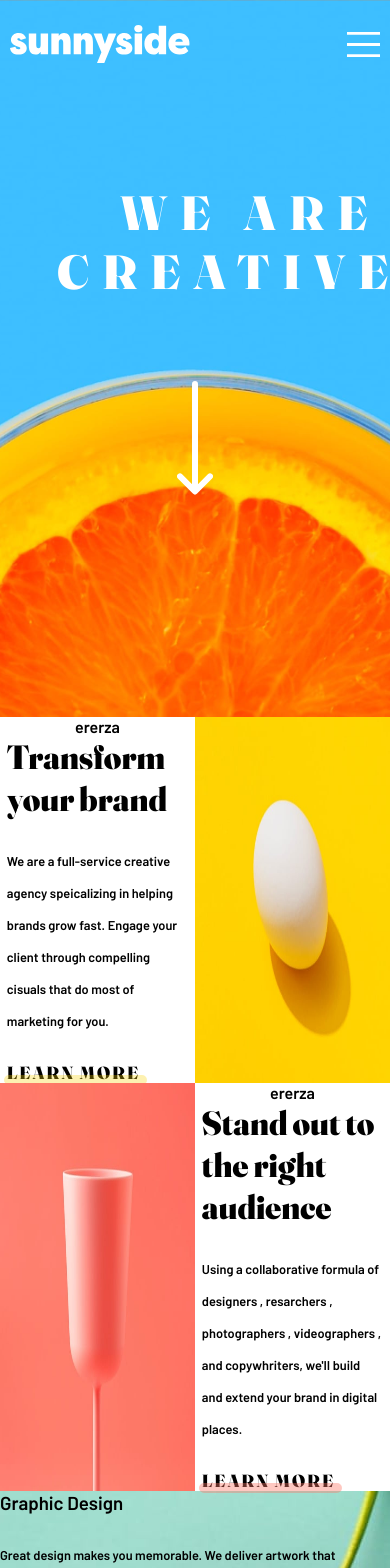
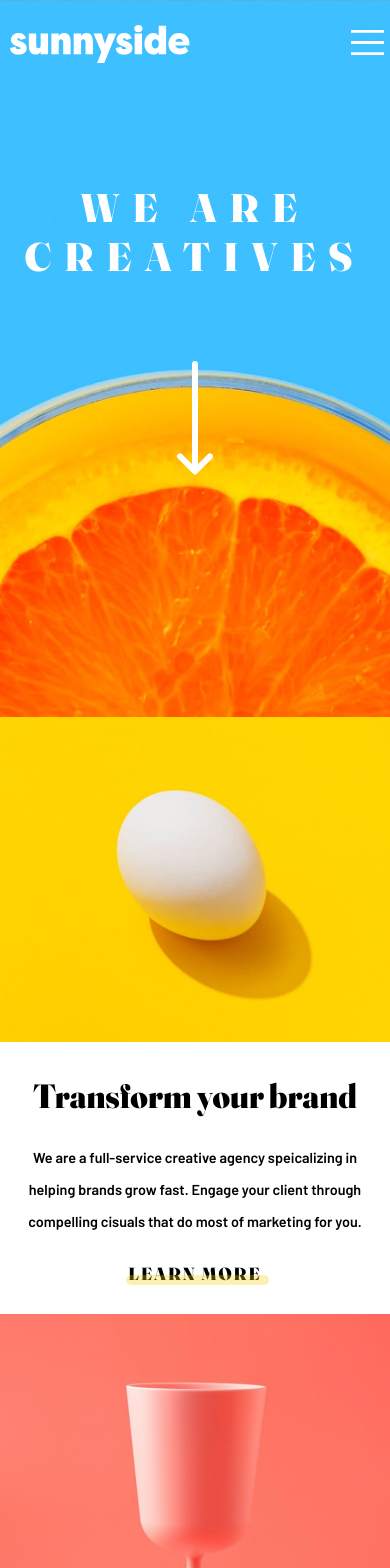
Before and after one commit to MATHieu0320/Projet-React-1-, a React (Vite) app in the folder vite-project/: page / in a window 390 px wide. Shown: the top 1568 px of the page. Built offline with nearby package versions, Linux system fonts and the light colour scheme.

Commit message:
classReact

```diff
--- a/vite-project/components/Headers.jsx
+++ b/vite-project/components/Headers.jsx
@@ -1,19 +1,30 @@
+import { useState } from "react";
+
 import IconeHamburger from "../Images/imagesnonresponsive/icon-hamburger.svg";
+
 export function Header({ imgLogo, imgFlechesBas }) {
   const ValeurLi = ["About", "services ", "Projects", "Conctact"];
+  // const [Click, UseClick] = useState(false);
+
+  function HandTheClick() {
+    const ul = document.getElementById("UlClick");
+    // useState(!Click);
+
+    ul.classList.toggle((ul.style.display = "block"));
+  }
   return (
     <header>
       <nav>
         <img src={imgLogo} alt="Logo" id="logo"></img>
-        <ul>
+        <ul id="UlClick">
           {ValeurLi.map((li) => (
             <li key={li}>
               <a href={li}>{li}</a>
             </li>
           ))}
         </ul>
-        <img src={IconeHamburger} id="hamburger"></img>
-      </nav>
+      </nav>{" "}
+      <img src={IconeHamburger} onClick={HandTheClick} id="hamburger"></img>
       <h1>WE ARE CREATIVES</h1>
       <div className="ClassImgFLechesBas">
         <img src={imgFlechesBas} alt="imgFlechesBas" id="imgFlechesBas" />
--- a/vite-project/components/Main.jsx
+++ b/vite-project/components/Main.jsx
@@ -24,12 +24,14 @@ export const Main = () => {
         img={Oeuf}
         className={"grid-1"}
         id={"span1"}
+        imgmobile={OeufMobile}
       />
       <Text
         Titre={"Stand out to the right audience"}
         Paragraphe={
           "Using a collaborative formula of designers , resarchers , photographers , videographers , and copywhriters, we'II build and extend your brand in digital places."
         }
+        imgmobile={VerreMobile}
         img={Verre}
         className={"grid-2"}
         id={"span2"}
--- a/vite-project/components/TextComponant/Text.jsx
+++ b/vite-project/components/TextComponant/Text.jsx
@@ -1,10 +1,9 @@
 import React from "react";
 
-export const Text = ({ Titre, Paragraphe, img, className, id }) => {
+export const Text = ({ Titre, Paragraphe, img, className, id, imgmobile }) => {
   return (
     <div className={className}>
       <div className="flex-Texte">
-        ererza
         <div className="Margin">
           <h2> {Titre} </h2>
           <p> {Paragraphe} </p>
@@ -14,7 +13,11 @@ export const Text = ({ Titre, Paragraphe, img, className, id }) => {
         </div>
       </div>
       <div className="flex-img">
-        <img srcSet="" sizes={"33.33vw"} src={img} />
+        <picture>
+          <source media="(min-width: 1200px)" srcSet={img} />
+          <source media="(max-width: 800px)" srcSet={imgmobile} />
+          <img src={img} alt="Flowers" />
+        </picture>
       </div>
     </div>
   );
--- /dev/null
+++ b/vite-project/styles/composantscss/StyleHamburger.css
@@ -0,0 +1,4 @@
+.HamburgerClick {
+  display: block;
+  background-color: red;
+}
--- a/vite-project/styles/composantscss/__header.scss
+++ b/vite-project/styles/composantscss/__header.scss
@@ -37,6 +37,9 @@ header {
     display: none;
     cursor: pointer;
     height: 25px;
+    position: absolute;
+    left: 90%;
+    top: 3.6%;
   }
   h1 {
     letter-spacing: 13px;
@@ -45,7 +48,6 @@ header {
     color: $Blanc;
     font-size: 3.5rem;
     font-family: $FontFrancess900;
-    min-width: 500px;
   }
   .ClassImgFLechesBas {
     width: 100%;
@@ -53,6 +55,7 @@ header {
     justify-content: center;
     margin-top: 120px;
   }
+
   @media screen and (max-width: 1000px) {
     nav {
       width: 95%;
@@ -73,4 +76,10 @@ header {
       display: block;
     }
   }
+  @media screen and (max-width: 600px) {
+    h1 {
+      font-size: 2.5rem;
+      padding: 0;
+    }
+  }
 }
--- a/vite-project/styles/composantscss/__main.scss
+++ b/vite-project/styles/composantscss/__main.scss
@@ -75,12 +75,24 @@ main {
       font-size: 2.1rem;
     }
     p {
-      font-size: 0.8rem;
+      font-size: 0.9rem;
     }
     .Margin {
       width: 93%;
     }
   }
   @media screen and (max-width: 700px) {
+    .grid-1,
+    .grid-2 {
+      flex-direction: column-reverse;
+    }
+    .flex-Texte {
+      width: auto;
+      text-align: center;
+      margin: 30px 0;
+    }
+    .flex-img {
+      width: auto;
+    }
   }
 }
--- a/vite-project/styles/settings.scss
+++ b/vite-project/styles/settings.scss
@@ -52,3 +52,7 @@ li {
 a {
   text-decoration: none;
 }
+.HamburgerClick {
+  display: block;
+  background-color: red;
+}
```
